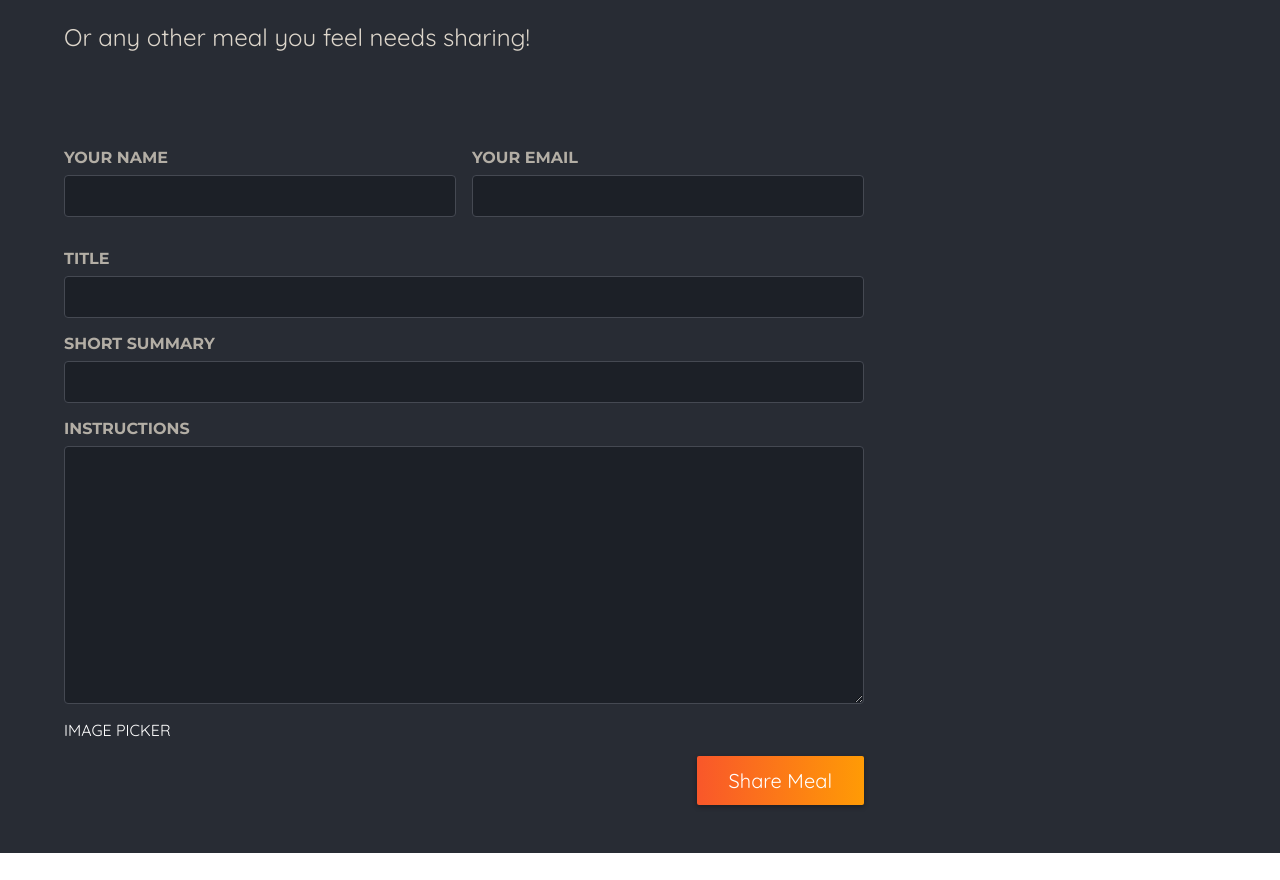
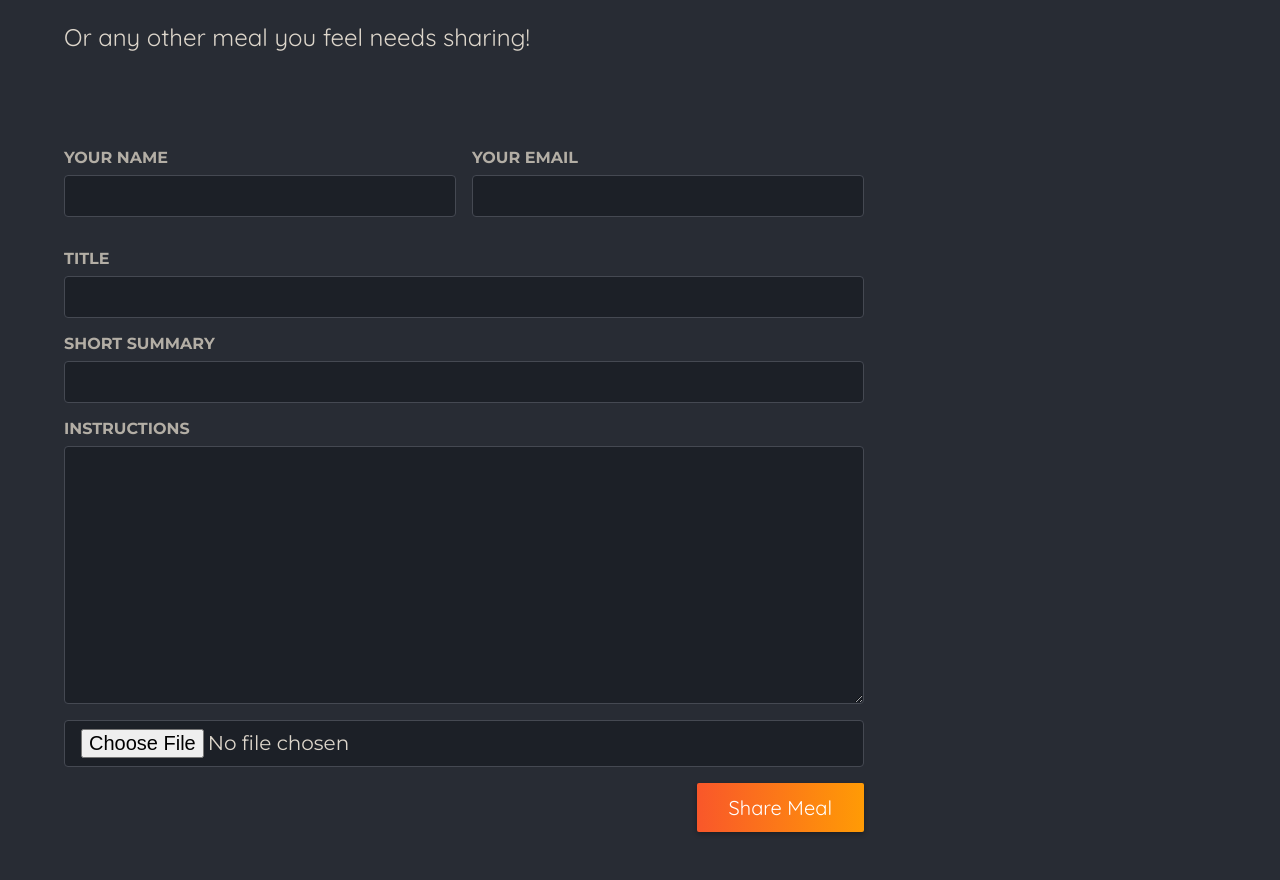
Before and after one commit to Sherry90/2024-next.js14-app-router-2-Foodies, a Next.js app: page /meals/share in a window 1280 px wide. Shown: the part 260-1140 px from the top of the page. Before the commit the page ends 1113 px from the top, so only its background shows below. Built offline with nearby package versions, Linux system fonts and the light colour scheme.

Commit message:
feat: import ImagePicker

```diff
--- a/app/meals/share/page.js
+++ b/app/meals/share/page.js
@@ -1,3 +1,4 @@
+import ImagePicker from "@/components/meals/image-picker";
 import classes from "./page.module.css";
 
 const ShareMealPage = () => {
@@ -38,7 +39,7 @@ const ShareMealPage = () => {
               required
             ></textarea>
           </p>
-          IMAGE PICKER
+          <ImagePicker />
           <p className={classes.actions}>
             <button type="submit">Share Meal</button>
           </p>
```
